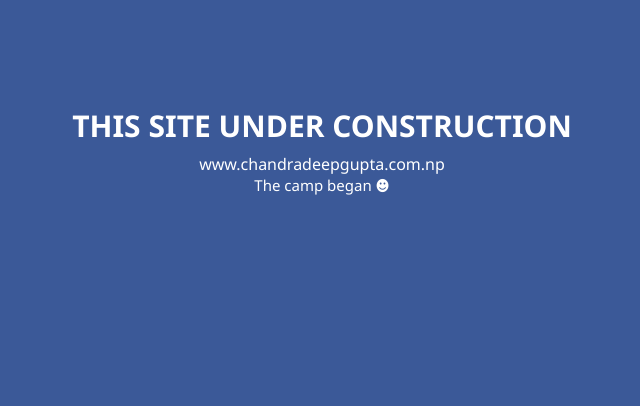
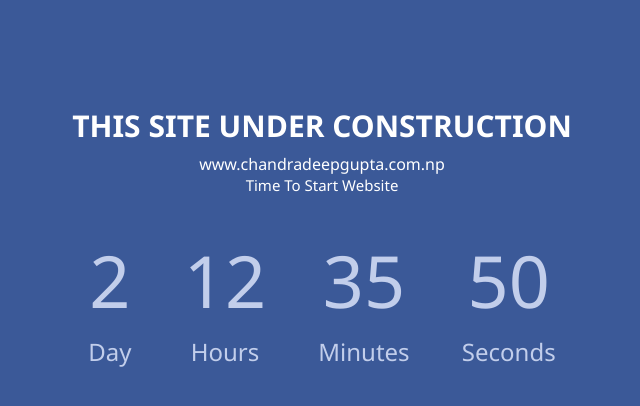
Before and after one commit to chandradeepgupta/start-up, a plain HTML site: page index.html in a window 1280 px wide. Shown: the whole page, without its empty margins (318-958 px from the left). Drawn offline with nearby package versions, Linux system fonts and the light colour scheme.

Commit message:
update date

```diff
--- a/index.html
+++ b/index.html
@@ -35,7 +35,7 @@ let hour = minute * 60
 let day = hour * 24
 
 // اون تاریخی که قراره بهش برسیم
-let countDown = new Date('march 15, 2025 00:00:00').getTime();
+let countDown = new Date('april 18, 2025 00:00:00').getTime();
 
 const myRacing = () => {
 
```
